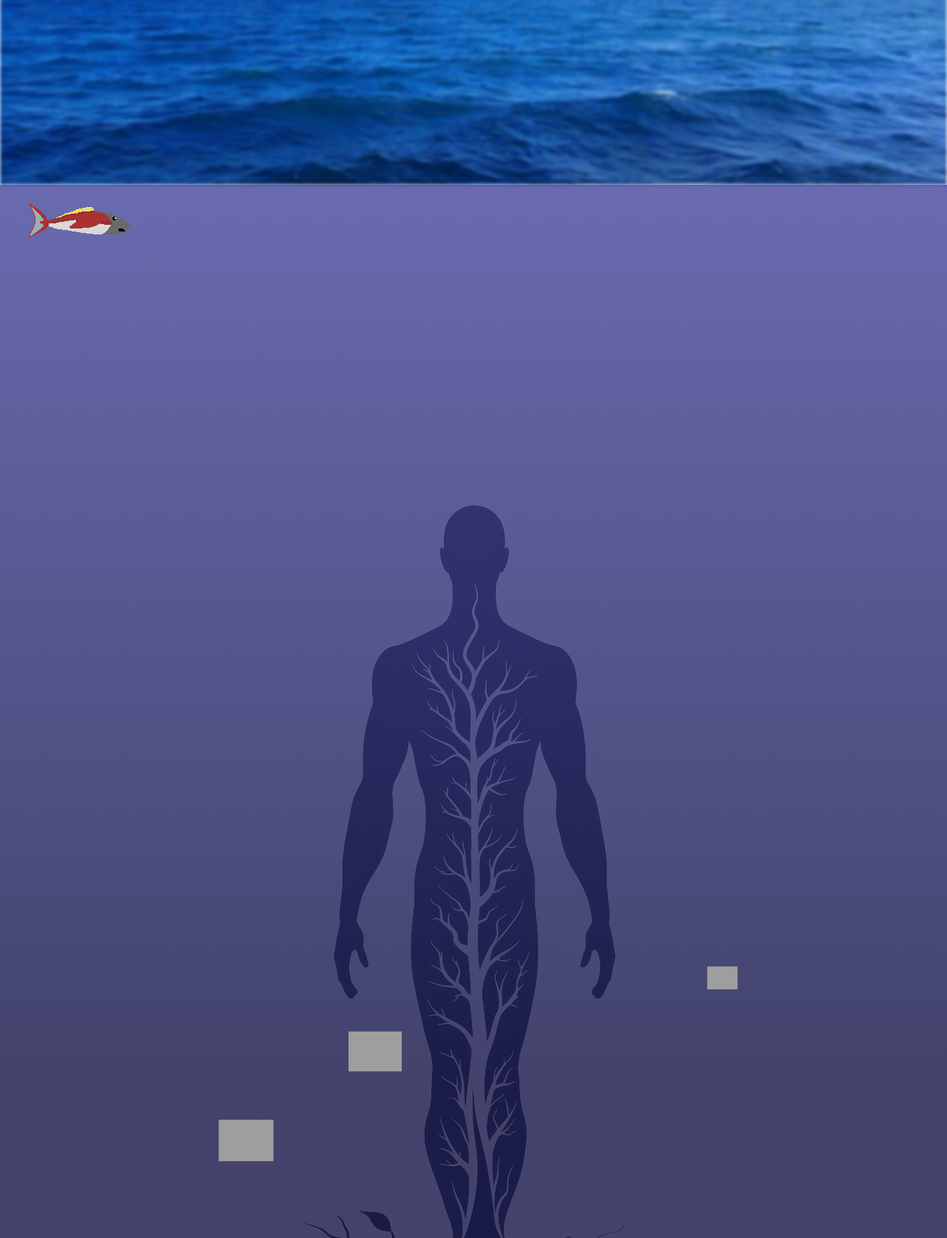
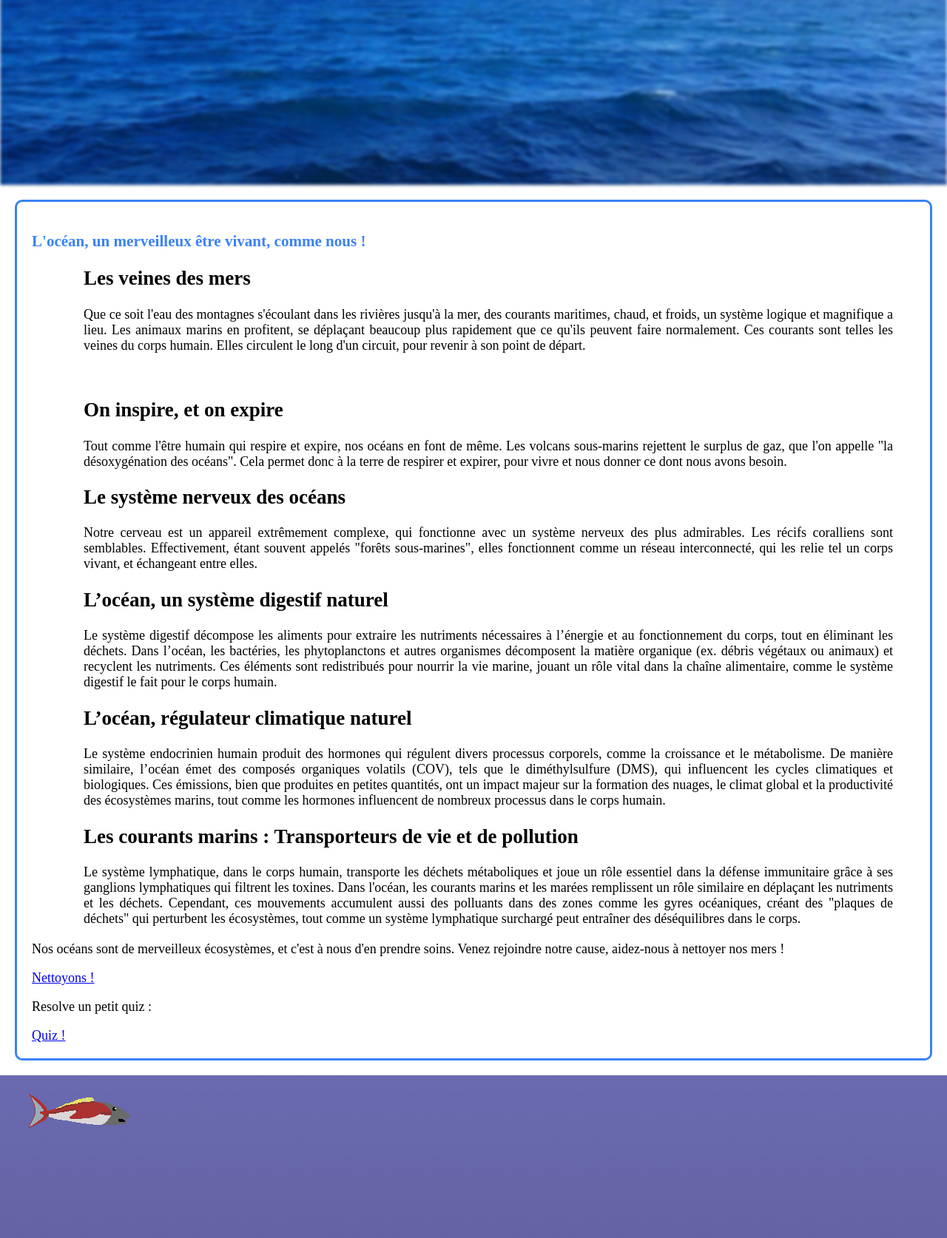
Before and after one commit to JumperBoost/NDI2024, a Symfony app: template templates/home.html.twig in a window 1280 px wide. Shown: the part 550-2224 px from the top of the page at 74% size. Run offline with Twig, Linux system fonts and the light colour scheme; the template is opened without the code that fills it, so the values that code supplies are empty; style sheets or scripts are compiled from the project's sources; some libraries are stand-ins or nearby versions; grey boxes are pictures that could not be loaded.

Commit message:
Feat : Ajout d'un div avec une explication des liens entre le corps humain et l'océan.

```diff
--- /dev/null
+++ b/assets/styles/text.scss
@@ -0,0 +1,22 @@
+#containerText {
+  padding: 20px;
+  margin: 20px;
+  border: solid #3b82f6;
+  border-radius: 10px;
+  scroll-snap-stop: always;
+  scroll-snap-align: end;
+}
+
+h3 {
+  color: #3b82f6;
+}
+
+ul {
+  margin : 20px;
+  list-style-type: none;
+  text-align: justify;
+}
+
+li {
+  margin: 10px;
+}
--- a/src/Controller/MainController.php
+++ b/src/Controller/MainController.php
@@ -32,4 +32,9 @@ class MainController extends AbstractController {
     public function cookie(): Response {
         return $this->render('pageCookie.html.twig');
     }
+
+    #[Route('/jeu')]
+    public function jeuBateu(): Response {
+        return $this->render('jeu.html.twig');
+    }
 }
--- a/templates/base.html.twig
+++ b/templates/base.html.twig
@@ -5,6 +5,7 @@
         <title>{% block title %}Nuit de l'info 2024{% endblock %}</title>
         <link rel="stylesheet" href="{{ asset('styles/app.css') }}">
         <link rel="stylesheet" href="{{ asset('styles/bubble.css') }}">
+        <link rel="stylesheet" href="{{ asset('styles/text.css') }}">
         {% block stylesheets %}{% endblock %}
         {% block javascripts %}{% endblock %}
     </head>
--- a/templates/home.html.twig
+++ b/templates/home.html.twig
@@ -17,6 +17,71 @@
         <div id="wrapper"></div>
     </div>
 
+    <div id="containerText">
+        <h3>L'océan, un merveilleux être vivant, comme nous !</h3>
+        <ul>
+            <li>
+                <h2>Les veines des mers</h2>
+                <p>Que ce soit l'eau des montagnes s'écoulant dans les rivières jusqu'à la mer, des courants maritimes, chaud, et froids, un système logique et magnifique a lieu.
+                Les animaux marins en profitent, se déplaçant beaucoup plus rapidement que ce qu'ils peuvent faire normalement.
+                Ces courants sont telles les veines du corps humain.
+                Elles circulent le long d'un circuit, pour revenir à son point de départ.</p>
+                <img src="{{ asst }}">
+            </li>
+            <li>
+                <h2>On inspire, et on expire</h2>
+                <p>Tout comme l'être humain qui respire et expire, nos océans en font de même.
+                Les volcans sous-marins rejettent le surplus de gaz, que l'on appelle "la désoxygénation des océans".
+                    Cela permet donc à la terre de respirer et expirer, pour vivre et nous donner ce dont nous avons besoin.</p>
+            </li>
+            <li>
+                <h2>Le système nerveux des océans</h2>
+                <p>Notre cerveau est un appareil extrêmement complexe, qui fonctionne avec un système nerveux des plus admirables.
+                Les récifs coralliens sont semblables. Effectivement, étant souvent appelés "forêts sous-marines", elles fonctionnent comme un réseau interconnecté, qui les relie
+                tel un corps vivant, et échangeant entre elles.</p>
+            </li>
+            <li>
+                <h2>L’océan, un système digestif naturel</h2>
+                <p>Le système digestif décompose les aliments pour extraire les nutriments nécessaires à l’énergie et au fonctionnement du corps,
+                    tout en éliminant les déchets. Dans l’océan, les bactéries,
+                    les phytoplanctons et autres organismes décomposent la matière organique (ex. débris végétaux ou animaux) et recyclent les nutriments.
+                    Ces éléments sont redistribués pour nourrir la vie marine, jouant un rôle vital dans la chaîne alimentaire,
+                    comme le système digestif le fait pour le corps humain.</p>
+            </li>
+            <li>
+                <h2>L’océan, régulateur climatique naturel</h2>
+                <p>Le système endocrinien humain produit des hormones qui régulent divers processus corporels,
+                    comme la croissance et le métabolisme. De manière similaire, l’océan émet des composés organiques volatils (COV),
+                    tels que le diméthylsulfure (DMS), qui influencent les cycles climatiques et biologiques. Ces émissions,
+                    bien que produites en petites quantités, ont un impact majeur sur la formation des nuages,
+                    le climat global et la productivité des écosystèmes marins,
+                    tout comme les hormones influencent de nombreux processus dans le corps humain.</p>
+            </li>
+            <li>
+                <h2>Les courants marins : Transporteurs de vie et de pollution</h2>
+                <p>
+                    Le système lymphatique, dans le corps humain,
+                    transporte les déchets métaboliques et joue un rôle essentiel dans la défense immunitaire grâce à ses ganglions lymphatiques qui filtrent les toxines.
+                    Dans l'océan, les courants marins et les marées remplissent un rôle similaire en déplaçant les nutriments et les déchets.
+                    Cependant, ces mouvements accumulent aussi des polluants dans des zones comme les gyres océaniques,
+                    créant des "plaques de déchets" qui perturbent les écosystèmes, tout comme un système lymphatique surchargé peut entraîner des déséquilibres dans le corps.
+                </p>
+            </li>
+        </ul>
+        <article>
+            <p>Nos océans sont de merveilleux écosystèmes, et c'est à nous d'en prendre soins.
+                Venez rejoindre notre cause, aidez-nous à nettoyer nos mers !</p>
+            <a href="/jeu">Nettoyons !</a>
+        </article>
+        <article>
+            <p>Resolve un petit quiz :</p>
+            <a href="/">Quiz !</a>
+        </article>
+
+
+    </div>
+
+
     <div id="belowTheOcean" class="justify-content-center flex-column">
         <div id="bubble-container">
             {{ include('fishTemplate.html.twig') }}
```
Also changed, not shown: assets/img/bg/corail.png (added), assets/img/bg/cycle.png (added), assets/img/bg/plancton.png (added), assets/img/bg/poumon.png (added), assets/img/bg/veine.png (added).
